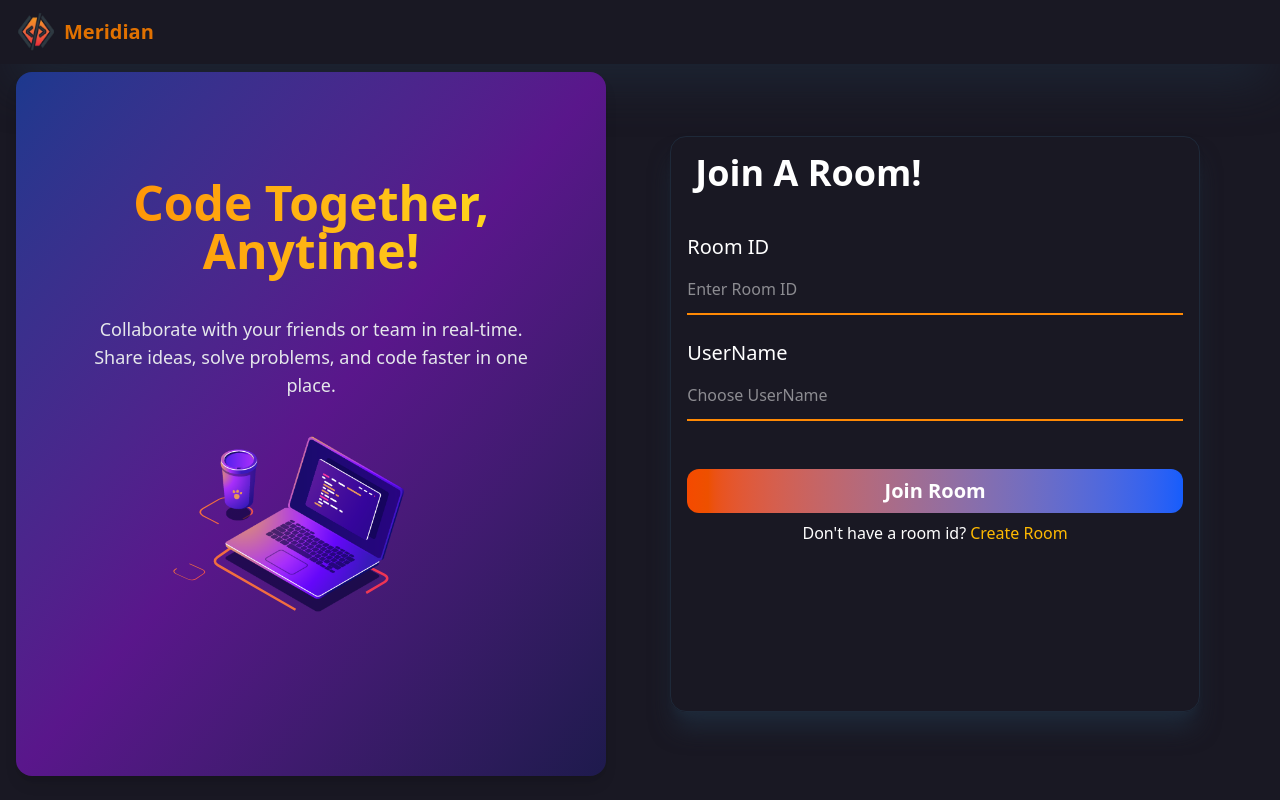
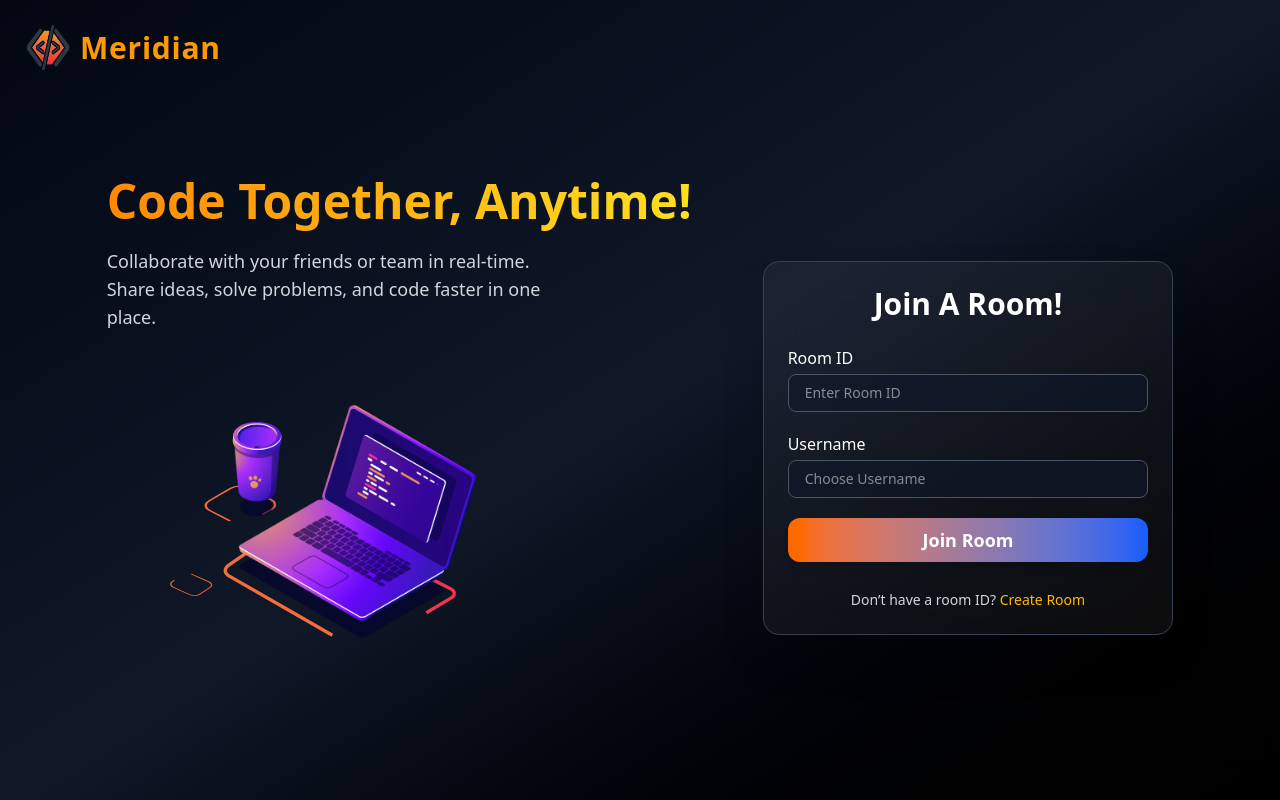
Before and after one commit to AnshBhardwaj-98/Meridian, a React (Vite) app in the folder Client/: page / in a window 1280 px wide. Built offline with nearby package versions, Linux system fonts and the light colour scheme.

Commit message:
remove logs, update home page

```diff
--- a/Client/src/components/CodeEditor.components.jsx
+++ b/Client/src/components/CodeEditor.components.jsx
@@ -52,28 +52,15 @@ const CodeEditor = () => {
 
   function handleCodeClear() {
     setInitialValue(boilerplates[selectedLanguage]);
+    handleCodeChange(boilerplates[selectedLanguage]);
     toast.success("Reset to Default Code");
   }
-
-  //   async function onSelectTheme(themeName) {
-  //     console.log("in on select theme");
-
-  //     // const theme = await loadTheme(themeName);
-  //     // monaco.editor.defineTheme(themeName.toLowerCase(), theme);
-  //     setSelectedTheme(themeName.toLowerCase());
-  //     console.log(selectedTheme);
-  //   }
-
-  //   useEffect(() => {
-  //     console.log("Language updated:", selectedLanguage);
-  //   }, [selectedLanguage]);
 
   const { setAllMembers, allMembers } = memberStore();
   const socketRef = useRef(null);
   const { roomId } = useParams();
   const location = useLocation();
 
-  const [Text, setText] = useState("text here");
   const [Typer, setTyper] = useState("");
 
   useEffect(() => {
@@ -132,26 +119,11 @@ const CodeEditor = () => {
     });
   }
 
-  function handletextarea(e) {
-    e.preventDefault();
-    const { value } = e.target;
-    setText(value);
-
-    socketRef.current.emit("textchange", { roomId: roomId, text: value });
-  }
-
   return (
     <div
       className="w-full
      h-full"
     >
-      {/* <textarea
-        name=""
-        id="textarea"
-        width={80}
-        value={Text}
-        onChange={handletextarea}
-      ></textarea> */}
       <div className="w-full h-16 flex items-center p-4 font-bold">
         <div className="w-full h-16 flex items-center p-4 font-bold">
           <span>Language: </span>
@@ -197,8 +169,8 @@ const CodeEditor = () => {
         value={InitialValue}
         onChange={handleCodeChange}
       />
-      <div className="h-[33%]" code={InitialValue}>
-        <Output />
+      <div className="h-[33%]">
+        <Output language={selectedLanguage} code={InitialValue} />
       </div>
     </div>
   );
--- a/Client/src/components/Output.jsx
+++ b/Client/src/components/Output.jsx
@@ -1,11 +1,12 @@
-import { Clipboard, Copy, TriangleRight } from "lucide-react";
+import { Clipboard, Copy, Loader, TriangleRight } from "lucide-react";
 import React, { useState } from "react";
 import toast from "react-hot-toast";
 
-const Output = ({ code }) => {
+const Output = ({ language, code }) => {
   const [output, setOutput] = useState(
     "Your program output will appear here..."
   );
+  const [loading, setloading] = useState(false);
 
   const handleCopy = () => {
     navigator.clipboard.writeText(output);
@@ -16,13 +17,56 @@ const Output = ({ code }) => {
     setOutput("");
   };
 
+  const handleRunCode = async () => {
+    setloading(true);
+    setOutput("Running The code");
+
+    try {
+      const res = await fetch("https://emkc.org/api/v2/piston/execute", {
+        method: "POST",
+        headers: {
+          "Content-Type": "application/json",
+        },
+        body: JSON.stringify({
+          language: language,
+          version: "*",
+          files: [
+            {
+              name: `main.${language}`,
+              content: code,
+            },
+          ],
+        }),
+      });
+
+      const data = await res.json();
+      const result = data.run;
+
+      // console.log(data);
+      // console.log(result);
+
+      if (result.stderr) {
+        setOutput(result.stderr);
+      } else {
+        setOutput(result.stdout || "No output");
+      }
+    } catch (err) {
+      setOutput("Error running code");
+    } finally {
+      setloading(false);
+    }
+  };
+
   return (
     <div className="w-full h-full   shadow-md bg-gray-900 text-white">
       {/* Header with buttons */}
       <div className="flex justify-between items-center mb-2 p-2">
         <h2 className="text-sm font-semibold">Output</h2>
         <div className="flex gap-2">
-          <button className="px-2 py-1 bg-emerald-800 hover:bg-emerald-950 rounded-lg text-sm">
+          <button
+            className="px-2 py-1 bg-emerald-800 hover:bg-emerald-950 rounded-lg text-sm"
+            onClick={handleRunCode}
+          >
             Run Code
           </button>
           <button
@@ -42,8 +86,8 @@ const Output = ({ code }) => {
       </div>
 
       {/* Output area */}
-      <div className="w-full h-full p-2 bg-black  overflow-auto font-mono text-sm">
-        {output || <span className="text-gray-500">No output to display</span>}
+      <div className="w-full h-full p-2 bg-black  overflow-auto font-mono text-sm whitespace-pre-wrap">
+        {loading ? <Loader /> : output}
       </div>
     </div>
   );
--- a/Client/src/components/Sidebar.components.jsx
+++ b/Client/src/components/Sidebar.components.jsx
@@ -9,16 +9,12 @@ const Sidebar = () => {
   const { AllMembers } = memberStore();
 
   const navigate = useNavigate();
-  const [copied, setCopied] = useState(false);
   function copyToClipboard() {
-    const url = window.location.pathname; // e.g. /profile/12345
+    const url = window.location.pathname;
     const parts = url.split("/");
-    const id = parts[parts.length - 1]; // last segment = id
+    const id = parts[parts.length - 1];
 
-    navigator.clipboard.writeText(id).then(() => {
-      setCopied(true);
-      setTimeout(() => setCopied(false), 2000);
-    });
+    navigator.clipboard.writeText(id);
     toast.success("Room ID Successfully Copied");
   }
 
--- a/Client/src/pages/HomePage.jsx
+++ b/Client/src/pages/HomePage.jsx
@@ -1,9 +1,9 @@
 import React, { useState } from "react";
-import Navbar from "../components/Navbar.components";
 import { v4 as uuidv4 } from "uuid";
 import { useNavigate } from "react-router-dom";
 import Lottie from "lottie-react";
 import CodingAnimation from "../assets/CodingAnimation.json";
+import toast from "react-hot-toast";
 
 const HomePage = () => {
   const [RoomID, setRoomID] = useState("");
@@ -18,94 +18,109 @@ const HomePage = () => {
 
   const handleEditorNavigation = (e) => {
     e.preventDefault();
-    navigate(`editor/${RoomID}`, { state: { UserName: UserName } });
+    const trimmedUser = UserName.trim();
+
+    if (!RoomID || !trimmedUser || /\s/.test(trimmedUser)) {
+      alert("Username cannot be empty or contain spaces!");
+      return;
+    }
+
+    navigate(`editor/${RoomID}`, { state: { UserName: trimmedUser } });
   };
 
   return (
-    <>
-      <Navbar />
-      <div className="text-white h-[90vh] w-full py-2 px-4">
-        <div className=" size-full flex ">
-          <div className="size-full">
-            <div className="size-full flex flex-col justify-center items-center p-12 bg-gradient-to-br from-blue-900 via-purple-900 to-indigo-950 rounded-2xl shadow-lg">
-              <h1 className="text-5xl font-extrabold p-2 text-transparent bg-clip-text bg-gradient-to-r from-orange-400 to-yellow-300 text-center mb-2">
+    <div className="min-h-screen flex flex-col bg-gradient-to-br from-gray-950 via-gray-900 to-black text-white overflow-x-hidden">
+      {/* Header with logo */}
+      <header className="w-full flex items-center gap-2 p-6">
+        <img src="Favicon2-NO_BG.png" alt="Meridian Logo" className="size-12" />
+        <span className="text-amber-500 font-extrabold text-3xl tracking-wide">
+          Meridian
+        </span>
+      </header>
+
+      {/* Main Content */}
+      <main className="flex flex-col lg:flex-row items-center justify-center flex-1 gap-10 px-6 py-6">
+        {/* Left Section */}
+        <div className="w-full lg:w-1/2 flex flex-col items-center lg:items-start text-center lg:text-left">
+          <h1 className="text-4xl lg:text-5xl font-extrabold leading-tight text-transparent bg-clip-text bg-gradient-to-r from-orange-400 to-yellow-300">
             Code Together, Anytime!
           </h1>
-              <p className="text-gray-200 text-lg mt-6 text-center max-w-md">
+          <p className="text-gray-300 text-base lg:text-lg mt-4 max-w-md">
             Collaborate with your friends or team in real-time. Share ideas,
             solve problems, and code faster in one place.
           </p>
           <Lottie
             animationData={CodingAnimation}
             loop={true}
-                className="w-3/4"
+            className="w-3/4 lg:w-[80%] mt-6"
           />
         </div>
-          </div>
-          <div className="size-full p-16">
-            <div className=" size-full rounded-2xl shadow-xl shadow-gray-800 border-1 border-gray-800">
-              <div className="p-4 px-6 ">
-                <div className="font-bold text-4xl">Join A Room!</div>
-              </div>
+
+        {/* Right Section - Join Room Card */}
+        <div className="w-full lg:w-1/3 max-w-md">
+          <div className="backdrop-blur-xl bg-white/5 border border-gray-700 rounded-2xl shadow-2xl p-6">
+            <h2 className="font-bold text-2xl lg:text-3xl mb-6 text-center">
+              Join A Room!
+            </h2>
             <form
               onSubmit={handleEditorNavigation}
-                className="size-full flex flex-col p-4"
+              className="flex flex-col gap-5"
             >
-                <div className="flex flex-col mb-4 border-b-orange-400 border-b-2">
-                  <label htmlFor="roomInput" className="text-xl mt-2">
+              {/* Room ID */}
+              <div className="flex flex-col">
+                <label htmlFor="roomInput" className="text-base mb-1">
                   Room ID
                 </label>
                 <input
                   type="text"
                   id="roomInput"
                   value={RoomID}
-                    onChange={(e) => {
-                      setRoomID(e.target.value);
-                    }}
-                    className="h-8 py-6 mt-1 outline-0"
+                  onChange={(e) => setRoomID(e.target.value)}
+                  className="px-4 py-2 rounded-lg bg-gray-900/60 border border-gray-600 focus:border-orange-400 focus:ring-2 focus:ring-orange-400 outline-none transition text-sm"
                   placeholder="Enter Room ID"
                   required
                 />
               </div>
-                <div className="flex flex-col border-b-orange-400 border-b-2">
-                  <label htmlFor="UserNameInput" className="text-xl mt-2">
-                    UserName
+
+              {/* Username */}
+              <div className="flex flex-col">
+                <label htmlFor="UserNameInput" className="text-base mb-1">
+                  Username
                 </label>
                 <input
                   type="text"
                   id="UserNameInput"
                   value={UserName}
-                    onChange={(e) => {
-                      setUserName(e.target.value);
-                    }}
-                    className="h-8 py-6 mt-1 outline-0"
-                    placeholder="Choose UserName"
+                  onChange={(e) => setUserName(e.target.value)}
+                  className="px-4 py-2 rounded-lg bg-gray-900/60 border border-gray-600 focus:border-orange-400 focus:ring-2 focus:ring-orange-400 outline-none transition text-sm"
+                  placeholder="Choose Username"
                   required
                 />
               </div>
+
+              {/* Join Button */}
               <button
                 type="submit"
-                  className="text-white font-bold text-xl p-2 w-full rounded-xl mt-12 bg-gradient-to-r from-orange-600 to-blue-600"
+                className="text-white font-bold text-lg py-2 w-full rounded-xl bg-gradient-to-r from-orange-500 to-blue-600 hover:from-orange-600 hover:to-blue-700 transition-all duration-300 shadow-md"
               >
                 Join Room
               </button>
-                <div className="w-full mt-2 flex justify-center">
-                  {" "}
-                  Don't have a room id?{" "}
+
+              {/* Create Room */}
+              <p className="text-center text-gray-300 mt-2 text-sm">
+                Don’t have a room ID?{" "}
                 <span
-                    className="text-amber-400 ml-1 cursor-pointer hover:underline underline-offset-4"
+                  className="text-amber-400 cursor-pointer hover:underline underline-offset-4"
                   onClick={generateRoomID}
                 >
-                    {" "}
                   Create Room
                 </span>
-                </div>
+              </p>
             </form>
           </div>
         </div>
+      </main>
     </div>
-      </div>
-    </>
   );
 };
 
```
Also changed, not shown: 1 other file (tests, documents, lock files or other folders). Lines whose indentation alone changed are shown as unchanged.
